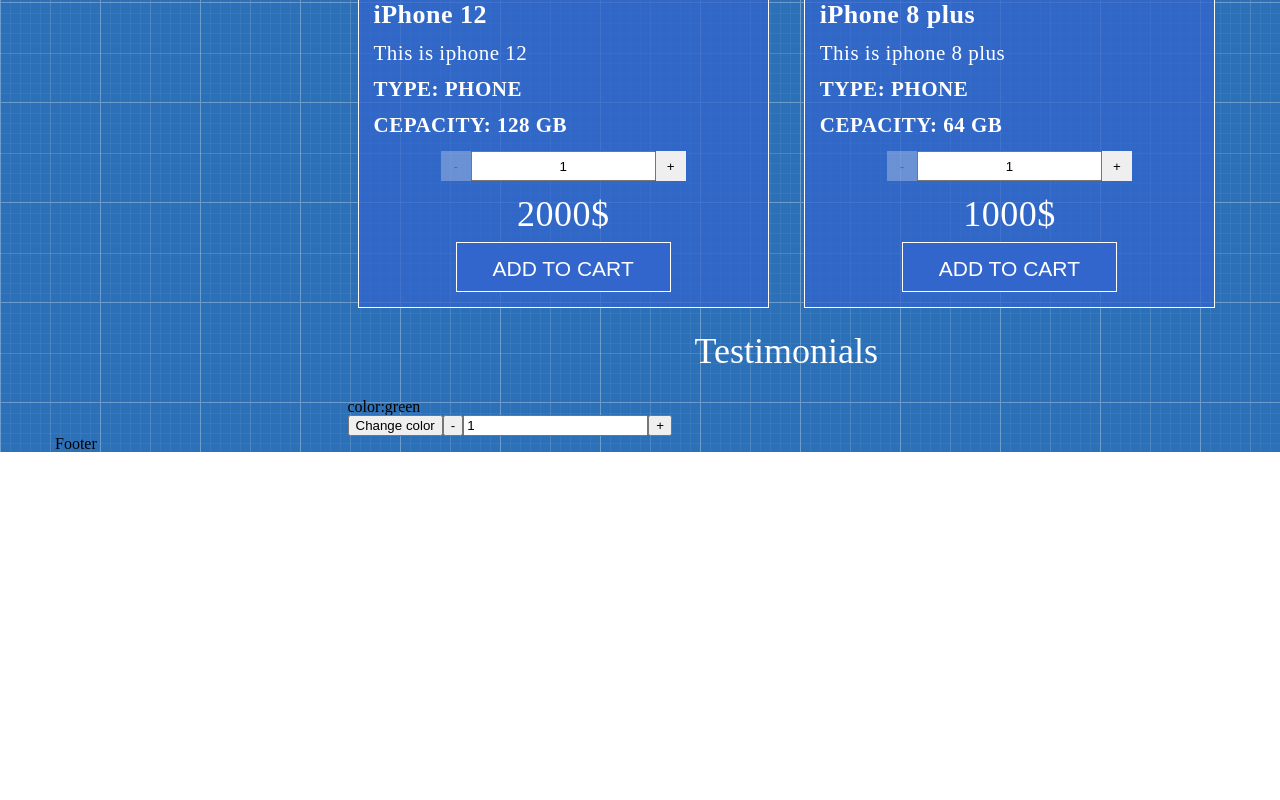
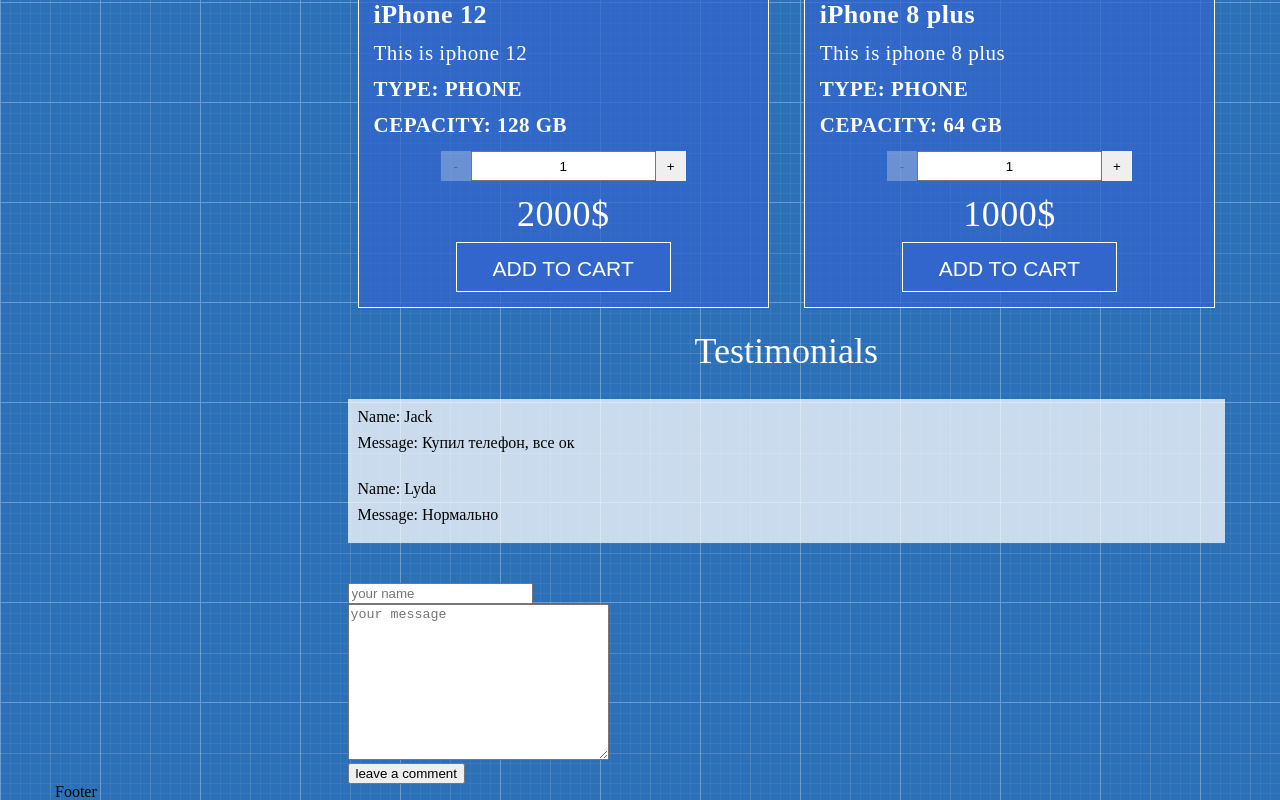
Before and after one commit to HelenPetrovska/shop-project-on-react, a React (Create React App) app: page / in a window 1280 px wide. Shown: the part 898-1698 px from the top of the page. Before the commit the page ends 1350 px from the top, so only its background shows below. Built offline with nearby package versions, Linux system fonts and the light colour scheme.

Commit message:
add change functions to testimonials form

```diff
--- a/src/Components/Testimonials/Testimonials.js
+++ b/src/Components/Testimonials/Testimonials.js
@@ -2,27 +2,68 @@
 
 const Testimonials = () => {
 
-    const [count, setCount] = useState(1)
+    const arrTestimonials = [
+        {name:"Jack", text:"Купил телефон, все ок"},
+        {name:"Lyda", text:"Нормально"}
+    ]
 
-    const [color, setColor] = useState("green")
+    const [newTestimonials, setNewTestimonials] = useState({
+        name:"",
+        text:""
+    })
 
-    const toggleColor = () => {
-        setColor((value) => (
-            value === "green" ? "red" : "green"
-        ))
+    const handleNameChange = (e) => {
+        setNewTestimonials((value) => ({
+            ...value,
+            name:e.target.value
+        }))
     }
+
+    const handleTextChange = (e) => {
+        setNewTestimonials((value) => ({
+            ...value,
+            text:e.target.value
+        }))
+    }
+
 
     return (
         <>
             <h1 className="page-title">Testimonials</h1>
 
-            <div>
-                color:{color}
-            </div>
-            <button onClick={() => toggleColor()}>Change color</button>
-            <button onClick={() => setCount(count-1)}>-</button>
-            <input type="text" value={count}/>
-            <button onClick={() => setCount(count+1)}>+</button>
+            {
+              arrTestimonials.map((item) => (
+                  <div style={{
+                      backgroundColor:"rgba(255,255,255,0.75)",
+                      padding:"10px"
+                  }}>
+                        <div style={{marginBottom:"10px"}}>Name: {item.name}</div>
+                        <div style={{marginBottom:"10px"}}>Message: {item.text}</div>
+
+                  </div>
+              ))
+            }
+
+            <form style={{marginTop:"40px"}}>
+                <div>
+                    <input
+                        type="text"
+                        placeholder="your name"
+                        value={newTestimonials.name}
+                        onChange={handleNameChange}
+                    />
+                </div>
+                <div>
+                    <textarea
+                        cols="30"
+                        rows="10"
+                        placeholder="your message"
+                        value={newTestimonials.text}
+                        onChange={handleTextChange}
+                    ></textarea>
+                </div>
+                <button>leave a comment</button>
+            </form>
         </>
     )
 }
```
